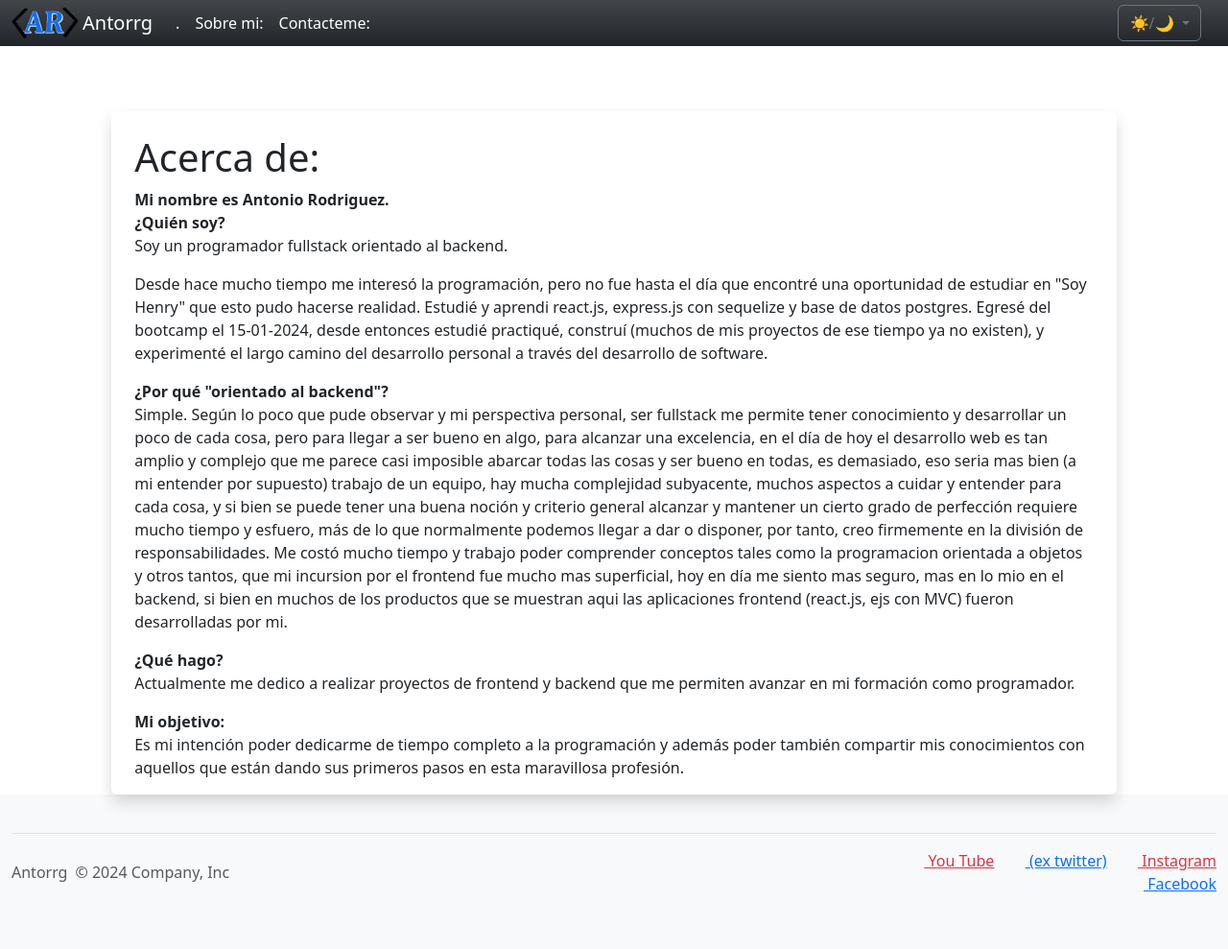
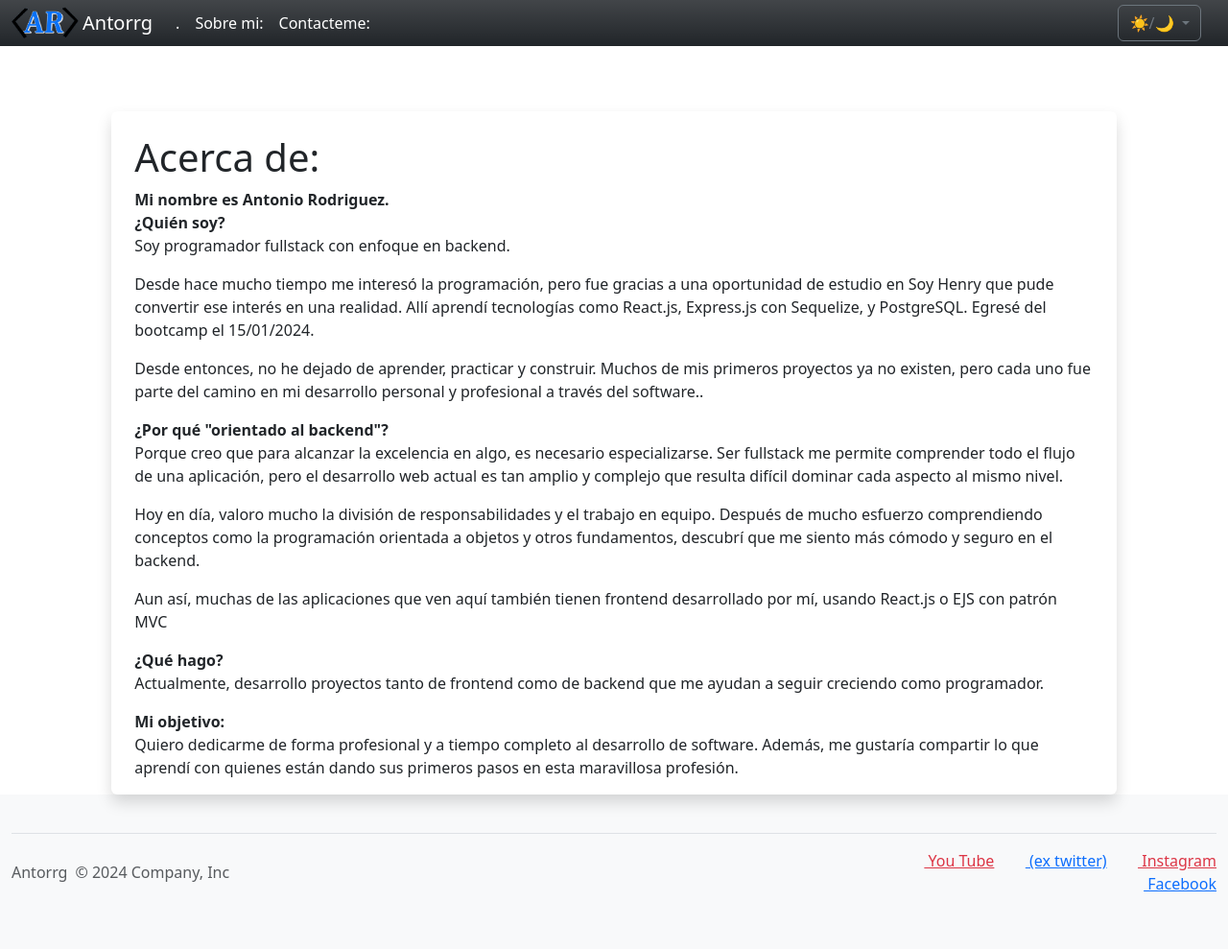
Before and after one commit to antorrg/hibridApiExpress, a Node project: template views/about.ejs in a window 1280 px wide. Shown: the whole page at 96% size. Run offline with Node 20 templates, Linux system fonts and the light colour scheme; the template is opened without the code that fills it, so the values that code supplies are empty; some libraries are stand-ins or nearby versions; some web fonts are replaced.

Commit message:
commit about me

```diff
--- a/views/about.ejs
+++ b/views/about.ejs
@@ -9,14 +9,18 @@
             <h1>Acerca de:</h1>
             <strong>Mi nombre es Antonio Rodriguez.</strong>
             <strong>¿Quién soy?</strong>
-            <p>Soy un programador fullstack orientado al backend.</p>
-            <p>Desde hace mucho tiempo me interesó la programación, pero no fue hasta el día que encontré una oportunidad de estudiar en "Soy Henry" que esto pudo hacerse realidad. Estudié y aprendi react.js, express.js con sequelize y base de datos postgres. Egresé del bootcamp el 15-01-2024, desde entonces estudié practiqué, construí (muchos de mis proyectos de ese tiempo ya no existen), y experimenté el largo camino del desarrollo personal a través del desarrollo de software.</p>
+            <p>Soy programador fullstack con enfoque en backend.</p>
+            <p>Desde hace mucho tiempo me interesó la programación, pero fue gracias a una oportunidad de estudio en Soy Henry que pude convertir ese interés en una realidad. Allí aprendí tecnologías como React.js, Express.js con Sequelize, y PostgreSQL. Egresé del bootcamp el 15/01/2024.</p>
+
+            <p>Desde entonces, no he dejado de aprender, practicar y construir. Muchos de mis primeros proyectos ya no existen, pero cada uno fue parte del camino en mi desarrollo personal y profesional a través del software..</p>
             <strong>¿Por qué "orientado al backend"?</strong>
-            <p>Simple. Según lo poco que pude observar y mi perspectiva personal, ser fullstack me permite tener conocimiento y desarrollar un poco de cada cosa, pero para llegar a ser bueno en algo, para alcanzar una excelencia, en el día de hoy el desarrollo web es tan amplio y complejo que me parece casi imposible abarcar todas las cosas y ser bueno en todas, es demasiado, eso seria mas bien (a mi entender por supuesto) trabajo de un equipo, hay mucha complejidad subyacente, muchos aspectos a cuidar y entender para cada cosa, y si bien se puede tener una buena noción y criterio general alcanzar y mantener un cierto grado de perfección requiere mucho tiempo y esfuero, más de lo que normalmente podemos llegar a dar o disponer, por tanto, creo firmemente en la división de responsabilidades. Me costó mucho tiempo y trabajo poder comprender conceptos tales como la programacion orientada a objetos y otros tantos, que mi incursion por el frontend fue mucho mas superficial, hoy en día me siento mas seguro, mas en lo mio en el backend, si bien en muchos de los productos que se muestran aqui las aplicaciones frontend (react.js, ejs con MVC) fueron desarrolladas por mi.</p>
+            <p>Porque creo que para alcanzar la excelencia en algo, es necesario especializarse. Ser fullstack me permite comprender todo el flujo de una aplicación, pero el desarrollo web actual es tan amplio y complejo que resulta difícil dominar cada aspecto al mismo nivel.</p>
+            <p>Hoy en día, valoro mucho la división de responsabilidades y el trabajo en equipo. Después de mucho esfuerzo comprendiendo conceptos como la programación orientada a objetos y otros fundamentos, descubrí que me siento más cómodo y seguro en el backend.</p>
+            <p>Aun así, muchas de las aplicaciones que ven aquí también tienen frontend desarrollado por mí, usando React.js o EJS con patrón MVC</p>
             <strong>¿Qué hago?</strong>
-            <p>Actualmente me dedico a realizar proyectos de frontend y backend que me permiten avanzar en mi formación como programador.</p>
+            <p>Actualmente, desarrollo proyectos tanto de frontend como de backend que me ayudan a seguir creciendo como programador.</p>
             <strong>Mi objetivo:</strong>
-            <p>Es mi intención poder dedicarme de tiempo completo a la programación y además poder también compartir mis conocimientos con aquellos que están dando sus primeros pasos en esta maravillosa profesión.</p>
+            <p>Quiero dedicarme de forma profesional y a tiempo completo al desarrollo de software. Además, me gustaría compartir lo que aprendí con quienes están dando sus primeros pasos en esta maravillosa profesión.</p>
           </div>
         </div>
       </div>
```
